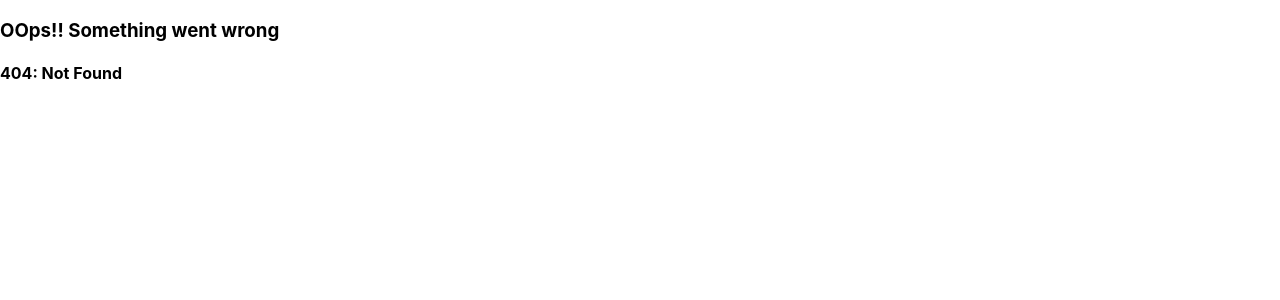
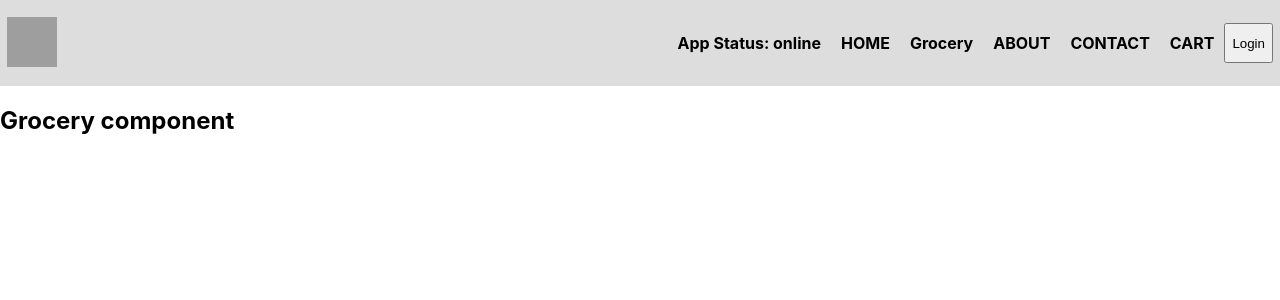
Before and after one commit to pavanvaddadi/react-workspace, a React (Create React App) app in the folder my-food-app/: page /grocery in a window 1280 px wide. Before the commit this address had no page. Shown: the top 300 px of the page. Built offline with nearby package versions, Linux system fonts and the light colour scheme; grey boxes are pictures that could not be loaded.

Commit message:
Custom hooks + lazy load logic

```diff
--- /dev/null
+++ b/my-food-app/src/components/Grocery.js
@@ -0,0 +1,5 @@
+const Grocery = () => {
+  return <h2>Grocery component </h2>;
+};
+
+export default Grocery;
--- a/my-food-app/src/components/Header.js
+++ b/my-food-app/src/components/Header.js
@@ -1,9 +1,11 @@
 import { LOGO_URL } from "../utils/constants";
 import { useState } from "react";
 import { Link } from "react-router-dom";
+import useOnlineStatus from "../utils/useOnlineStatus";
 
 export function Header() {
   let [btnState, setBtnState] = useState("Login");
+  let onlineStatus = useOnlineStatus();
   function changeUserStatus() {
     btnState === "Login" ? setBtnState("Logout") : setBtnState("Login");
   }
@@ -14,8 +16,12 @@ export function Header() {
       </div>
       <div className="nav-links">
         <ul>
+          <li>App Status: {onlineStatus ? "online" : "offline"}</li>
           <li>
             <Link to="/">HOME</Link>
+          </li>
+          <li>
+            <Link to="/grocery">Grocery</Link>
           </li>
           <li>
             {" "}
--- a/my-food-app/src/index.js
+++ b/my-food-app/src/index.js
@@ -1,36 +1,49 @@
 import reportWebVitals from "./reportWebVitals";
-import React from "react";
+import React, { lazy, Suspense } from "react";
 import ReactDOM from "react-dom/client";
 import { createBrowserRouter, RouterProvider } from "react-router-dom";
 import "./index.css";
 import App from "./App";
-import About from "./components/About";
 import Error from "./components/Error";
 import Contact from "./components/Contact";
-import Body  from "./components/Body"
+import Body from "./components/Body";
 import RestaurantMenu from "./components/RestaurantMenu";
 
+const Grocery = lazy(() => import("./components/Grocery"));
+const About = lazy(() => import("./components/About"));
 const routerConfig = createBrowserRouter([
   {
     path: "/",
     element: <App />,
     children: [
       {
-        path: '/',
-        element: <Body/>
+        path: "/",
+        element: <Body />,
       },
       {
         path: "/about",
-        element: <About />,
+        element: (
+          <Suspense fallback={<h1>Loading...</h1>}>
+            <About />
+          </Suspense>
+        ),
       },
       {
         path: "/contact",
         element: <Contact />,
       },
       {
+        path: "/grocery",
+        element: (
+          <Suspense fallback={<h1>Loading...</h1>}>
+            <Grocery />
+          </Suspense>
+        ),
+      },
+      {
         path: "restaurant/:id",
-        element: <RestaurantMenu/>
-      }
+        element: <RestaurantMenu />,
+      },
     ],
     errorElement: <Error />,
   },
--- /dev/null
+++ b/my-food-app/src/utils/useOnlineStatus.js
@@ -0,0 +1,18 @@
+import { useState, useEffect } from "react";
+
+const useOnlineStatus = () => {
+  const [status, setStatus] = useState(true);
+
+  useEffect(() => {
+    window.addEventListener("offline", () => {
+      setStatus(false);
+    });
+
+    window.addEventListener("online", () => {
+      setStatus(true);
+    });
+  }, []);
+  return status;
+};
+
+export default useOnlineStatus;
```
